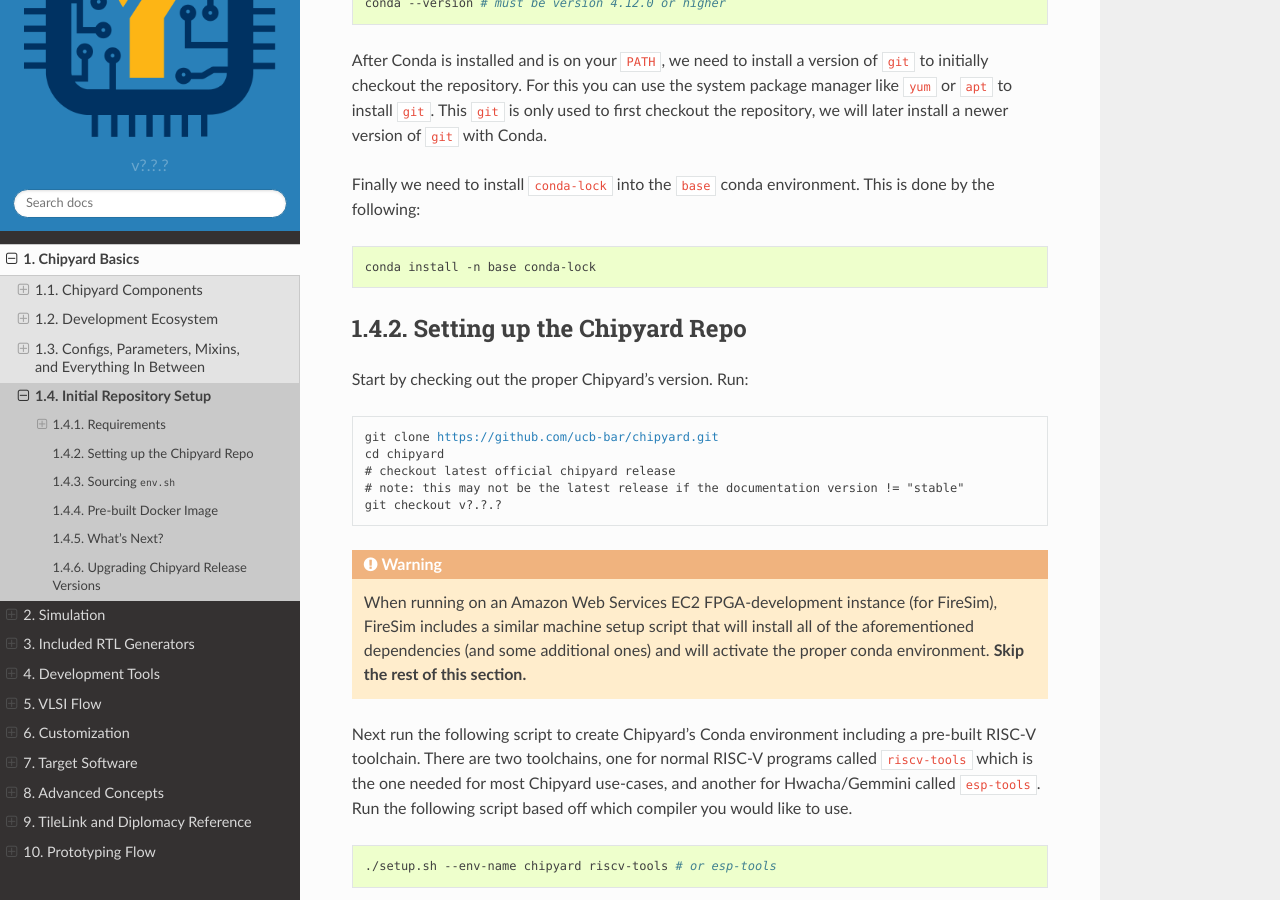
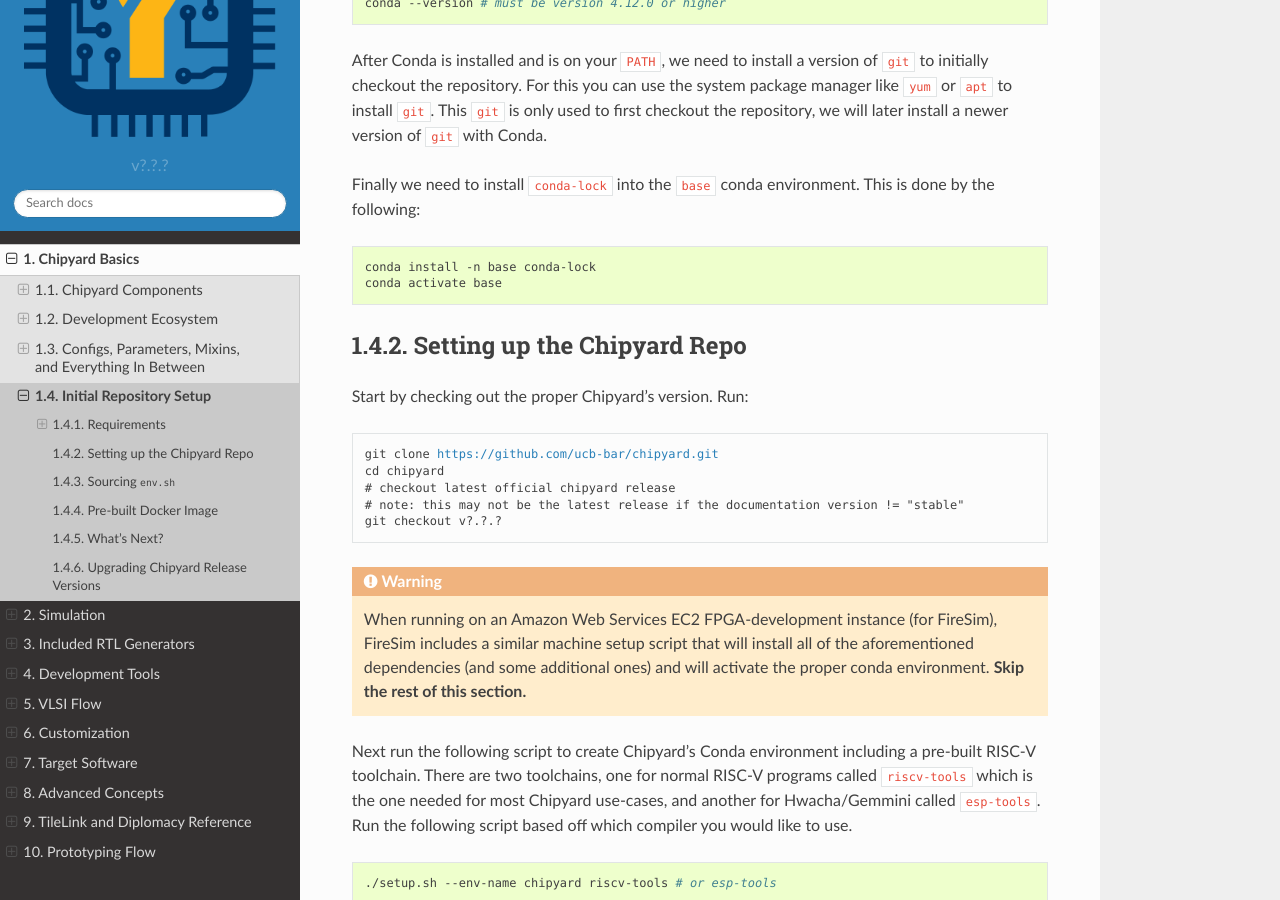
Before and after one commit to ucb-bar/chipyard, a Sphinx documentation site: the page built from docs/Chipyard-Basics/Initial-Repo-Setup.rst, in a window 1280 px wide and 900 px high, scrolled down 1173 px. Built offline with Sphinx 7.4.7 and the Read the Docs theme 2.0.0, drawn with Linux system fonts in a browser that asks for light colours.

Commit message:
Activate base env for conda-lock

```diff
--- a/docs/Chipyard-Basics/Initial-Repo-Setup.rst
+++ b/docs/Chipyard-Basics/Initial-Repo-Setup.rst
@@ -47,6 +47,7 @@
 .. code-block:: shell
 
     conda install -n base conda-lock
+    conda activate base
 
 Setting up the Chipyard Repo
 -------------------------------------------
```
Also changed, not shown: 2 other files.
